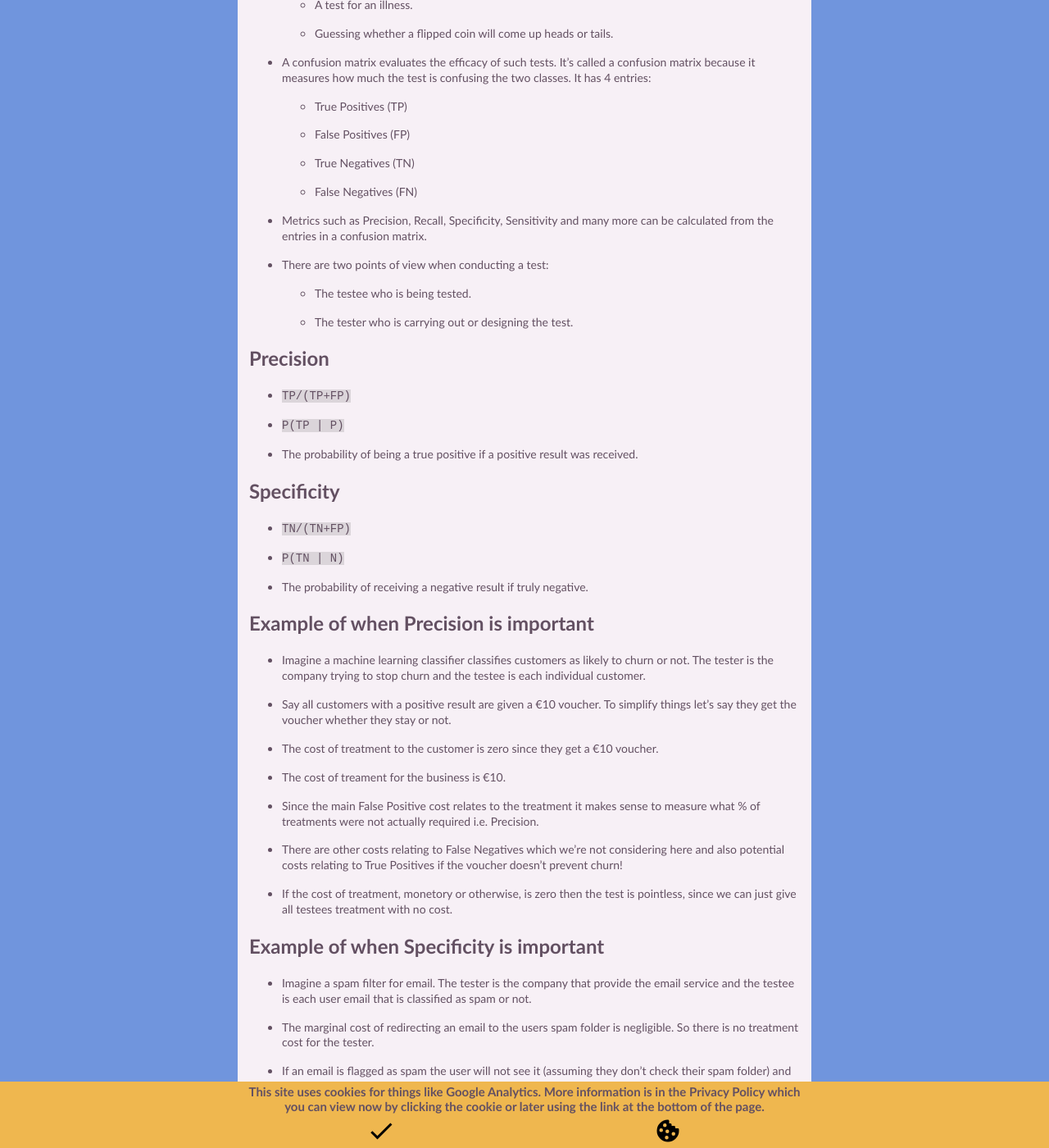
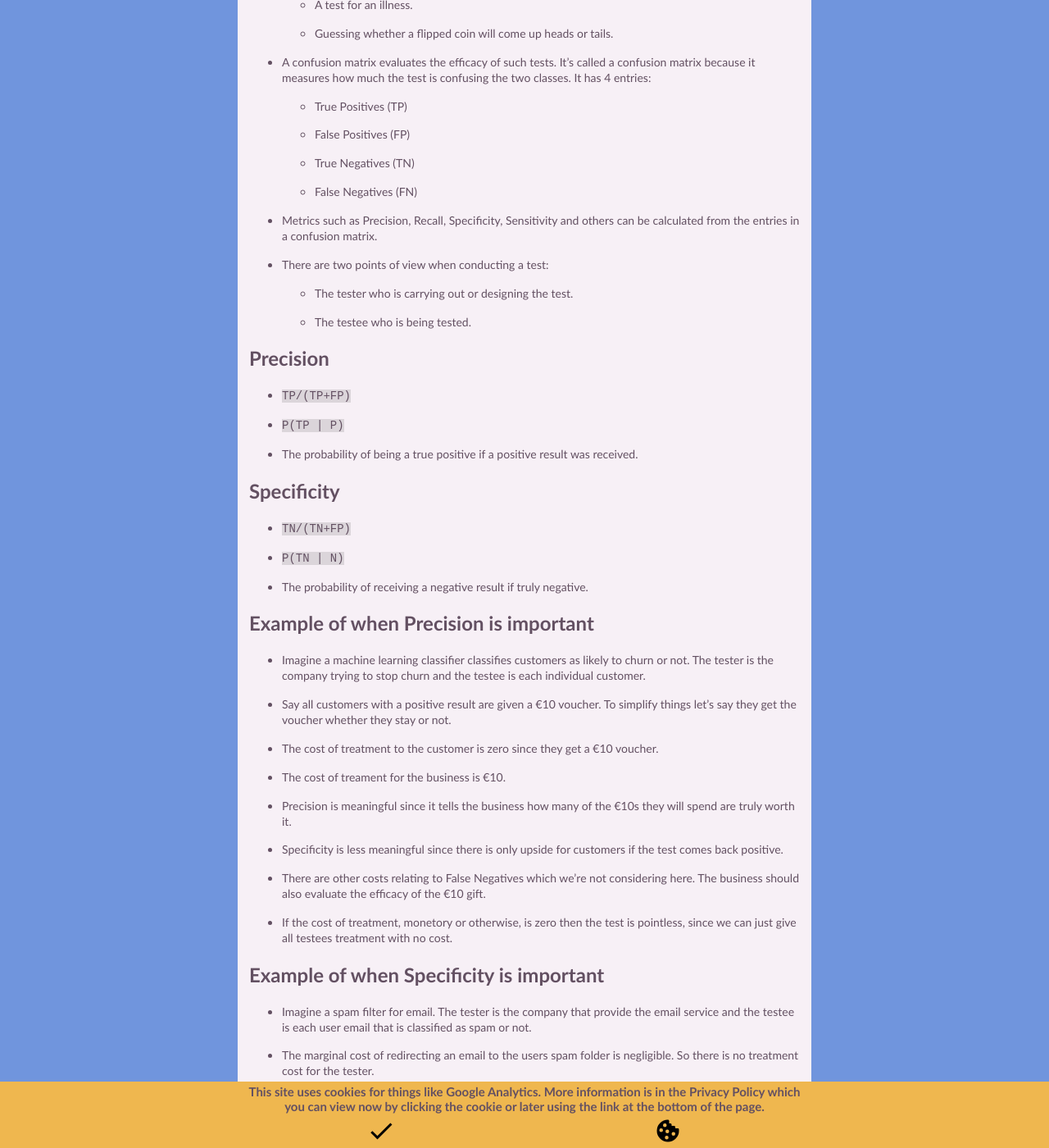
Before and after one commit to itsakettle/itsakettle.github.io, a Jekyll site: the page built from _posts/2023-11-08-3-precision_vs_specificity.md, in a window 1280 px wide and 1400 px high, scrolled down 748 px. Shown: the whole window at 82% size. Built offline with Jekyll 4.4.1, drawn with Linux system fonts in a browser that asks for light colours; some of the changed text lies outside the part shown.

Commit message:
update prec spec examples

```diff
--- a/_posts/2023-11-08-3-precision_vs_specificity.md
+++ b/_posts/2023-11-08-3-precision_vs_specificity.md
@@ -38,13 +38,14 @@ image_width: 100%
 
   * False Negatives (FN)
 
-* Metrics such as Precision, Recall, Specificity, Sensitivity and many more can be calculated from the entries in a confusion matrix.
+* Metrics such as Precision, Recall, Specificity, Sensitivity and others can be calculated from the entries in a confusion matrix.
 
 * There are two points of view when conducting a test:
 
+  * The tester who is carrying out or designing the test.
+
   * The testee who is being tested.
 
-  * The tester who is carrying out or designing the test.
 
 
 ## Precision
@@ -70,9 +71,11 @@ image_width: 100%
 
 * The cost of treament for the business is €10.
 
-* Since the main False Positive cost relates to the treatment it makes sense to measure what % of treatments were not actually required i.e. Precision.
+* Precision is meaningful since it tells the business how many of the €10s they will spend are truly worth it.
 
-* There are other costs relating to False Negatives which we're not considering here and also potential costs relating to True Positives if the voucher doesn't prevent churn!
+* Specificity is less meaningful since there is only upside for customers if the test comes back positive.
+
+* There are other costs relating to False Negatives which we're not considering here. The business should also evaluate the efficacy of the €10 gift.
 
 * If the cost of treatment, monetory or otherwise, is zero then the test is pointless, since we can just give all testees treatment with no cost.
 
```
Also changed, not shown: other parts of _posts/2023-11-08-3-precision_vs_specificity.md (+4 -0 lines).
